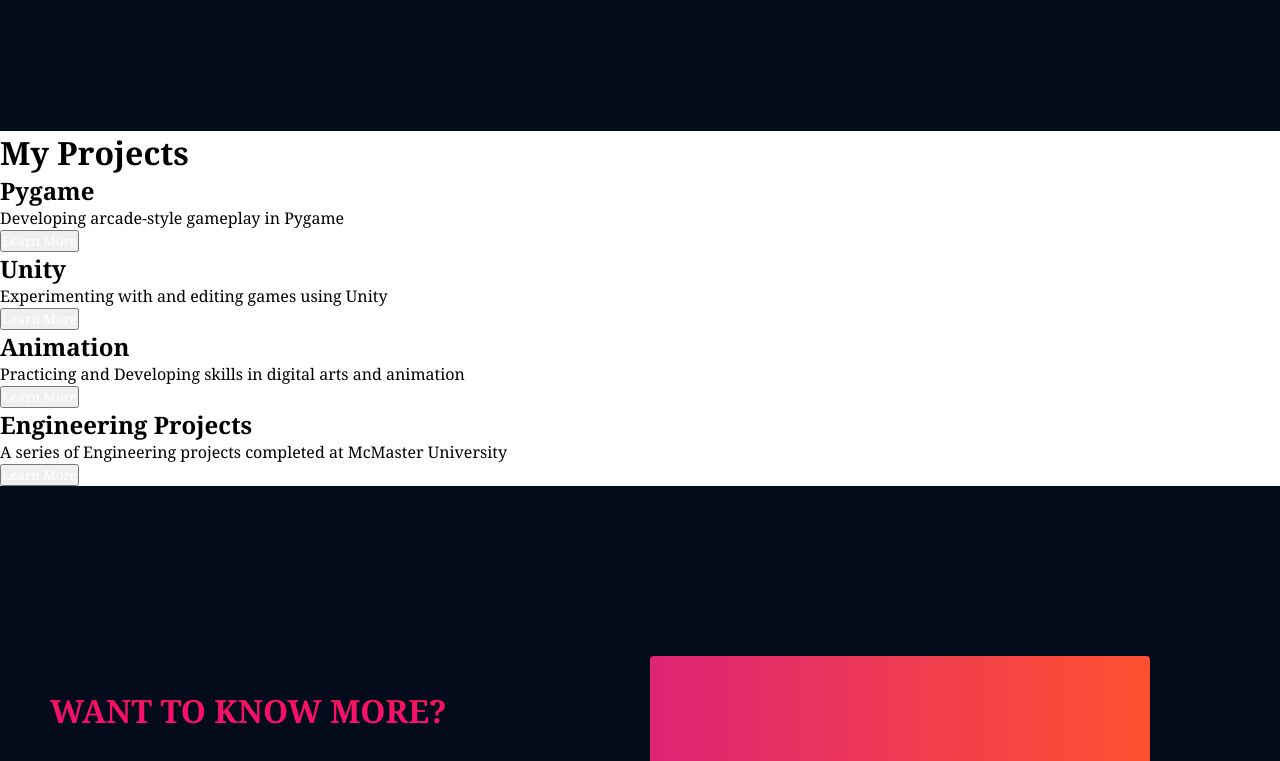
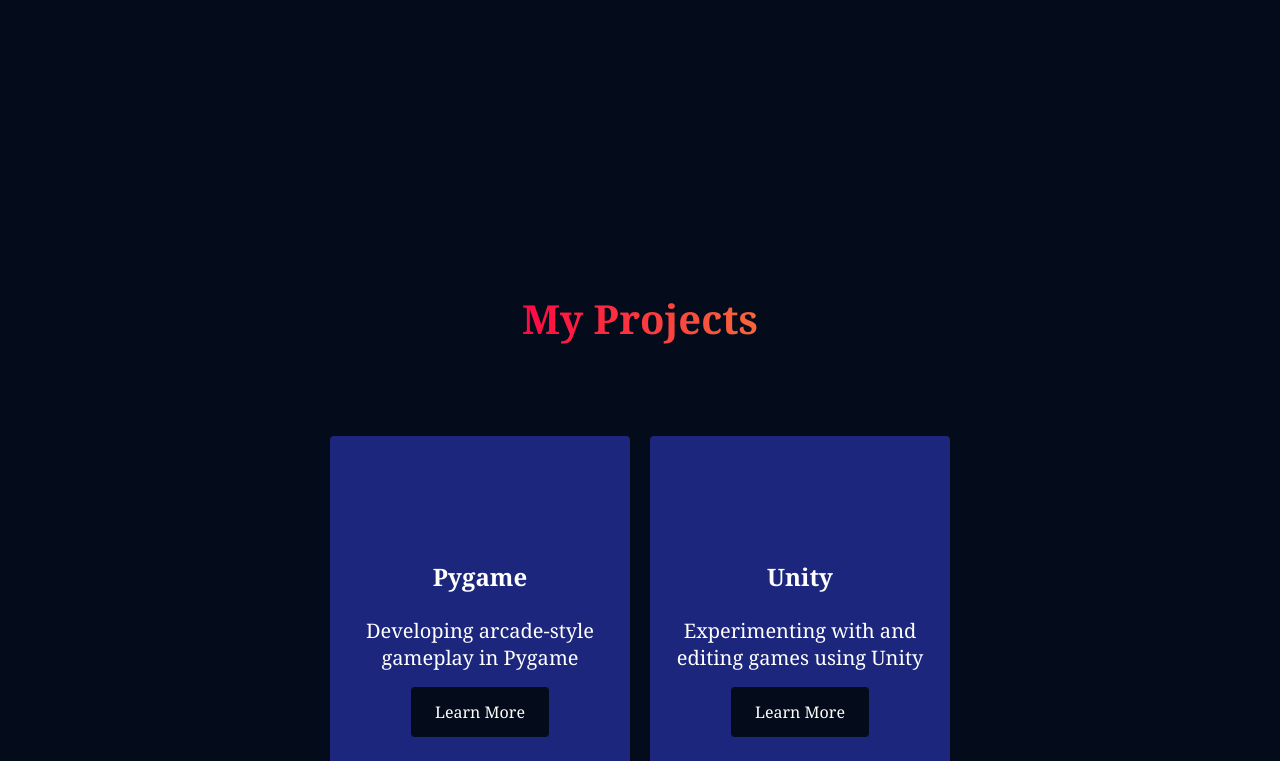
Before and after one commit to emmawigglesworth/emmawigglesworth1.github.io, a plain HTML site: page index.html in a window 1280 px wide. Shown: the part 1740-2501 px from the top of the page. Drawn offline with Linux system fonts and the light colour scheme.

Commit message:
Add files via upload

```diff
--- a/styles.css
+++ b/styles.css
@@ -471,8 +471,8 @@
     }
   }
 
-  /* Services Section */
-  .services {
+  /* projects Section */
+  .projects {
     background: #040b1a;
     display: flex;
     flex-direction: column;
@@ -482,7 +482,7 @@
     padding: 10rem 0;
   }
 
-  .services h1 {
+  .projects h1 {
     background-color: #ff8177;
     background-image: linear-gradient(to right, #ff0844 0%, #f7673c 100%);
     background-size: 100%;
@@ -494,13 +494,13 @@
     font-size: 2.5rem;
   }
 
-  .services__wrapper {
+  .projects__wrapper {
     display: grid;
     grid-template-columns: 1fr 1fr 1fr 1fr;
     grid-template-rows: 1fr;
   }
 
-  .services__card {
+  .projects__card {
     margin: 10px;
     height: 425px;
     width: 300px;
@@ -513,7 +513,7 @@
     transition: 0.3s ease-in;
   }
 
-  .services__card:nth-child(2) {
+  .projects__card:nth-child(2) {
     background: #1fa2ff; /* fallback for old browsers */
     background: -webkit-linear-gradient(
       to right,
@@ -529,7 +529,7 @@
     ); /* W3C, IE 10+/ Edge, Firefox 16+, Chrome 26+, Opera 12+, Safari 7+ */
   }
 
-  .services__card:nth-child(3) {
+  .projects__card:nth-child(3) {
     background-image: linear-gradient(
       -225deg,
       #1c267c 0%,
@@ -539,23 +539,23 @@
     );
   }
 
-  .services__card h2 {
+  .projects__card h2 {
     text-align: center;
   }
 
-  .services__card p {
+  .projects__card p {
     text-align: center;
     margin-top: 24px;
     font-size: 20px;
   }
 
-  .services__btn {
+  .projects__btn {
     display: flex;
     justify-content: center;
     margin-top: 16px;
   }
 
-  .services__card button {
+  .projects__card button {
     color: #fff;
     padding: 14px 24px;
     border: none;
@@ -565,31 +565,31 @@
     font-size: 1rem;
   }
 
-  .services__btn a, a:link {
+  .projects__btn a, a:link {
     position: relative;
     z-index: 2;
     color: #fff;
     text-decoration: none;
   }
 
-  .services__card button:hover {
+  .projects__card button:hover {
     cursor: pointer;
   }
 
-  .services__card:hover {
+  .projects__card:hover {
     transform: scale(1.075);
     transition: 0.3s ease-in;
     cursor: pointer;
   }
 
   @media screen and (max-width: 1300px) {
-    .services__wrapper {
+    .projects__wrapper {
       grid-template-columns: 1fr 1fr;
     }
   }
 
   @media screen and (max-width: 768px) {
-    .services__wrapper {
+    .projects__wrapper {
       grid-template-columns: 1fr;
     }
   }
```
